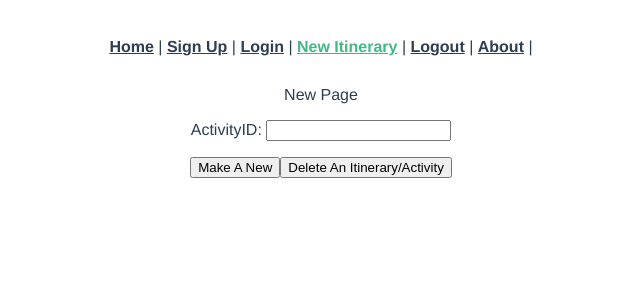
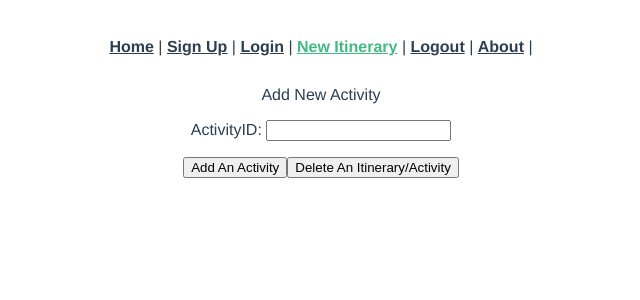
Before and after one commit to GammaOmegaDelta/seas_the_day_vue, a Vue app: page /activityusers/new in a window 1280 px wide. Shown: the top 300 px of the page, without its empty margins (319-959 px from the left). Built offline with nearby package versions, Linux system fonts and the light colour scheme.

Commit message:
made activity id to show up

```diff
--- a/src/views/ActivityUsersIndex.vue
+++ b/src/views/ActivityUsersIndex.vue
@@ -26,7 +26,7 @@ import axios from "axios";
 export default {
   data: function() {
     return {
-      activity_users: []
+      activity_users: [],
     };
   },
   created: function() {
--- a/src/views/ActivityUsersNew.vue
+++ b/src/views/ActivityUsersNew.vue
@@ -1,13 +1,13 @@
 <template>
   <div class="root">
-    New Page
+    Add New Activity
     <div v-for="error in errors">
       {{ error }}
     </div>
 
     <form v-on:submit.prevent="makeActivity()">
       <p>ActivityID: <input type="text" v-model="newActivityID"></p>
-      <input type="submit" value="Make A New" Activity>
+      <input type="submit" value="Add An Activity" Activity>
       <button v-on:click="deleteActivity()">Delete An Itinerary/Activity</button>
       <!-- <button>Make a new activity</button> -->
   </form>
@@ -21,6 +21,7 @@ export default {
   data: function() {
     return {
       newActivityID: "",
+      errors: []
     };
   },
   created: function() {},
@@ -28,7 +29,7 @@ export default {
     makeActivity: function() {
       console.log('making new activity');
       var params = {
-        activity_id: 50
+        activity_id: this.newActivityID
       };
       axios.post("/api/activity_users", params).then(response => {
         console.log('run smoothly');
```
